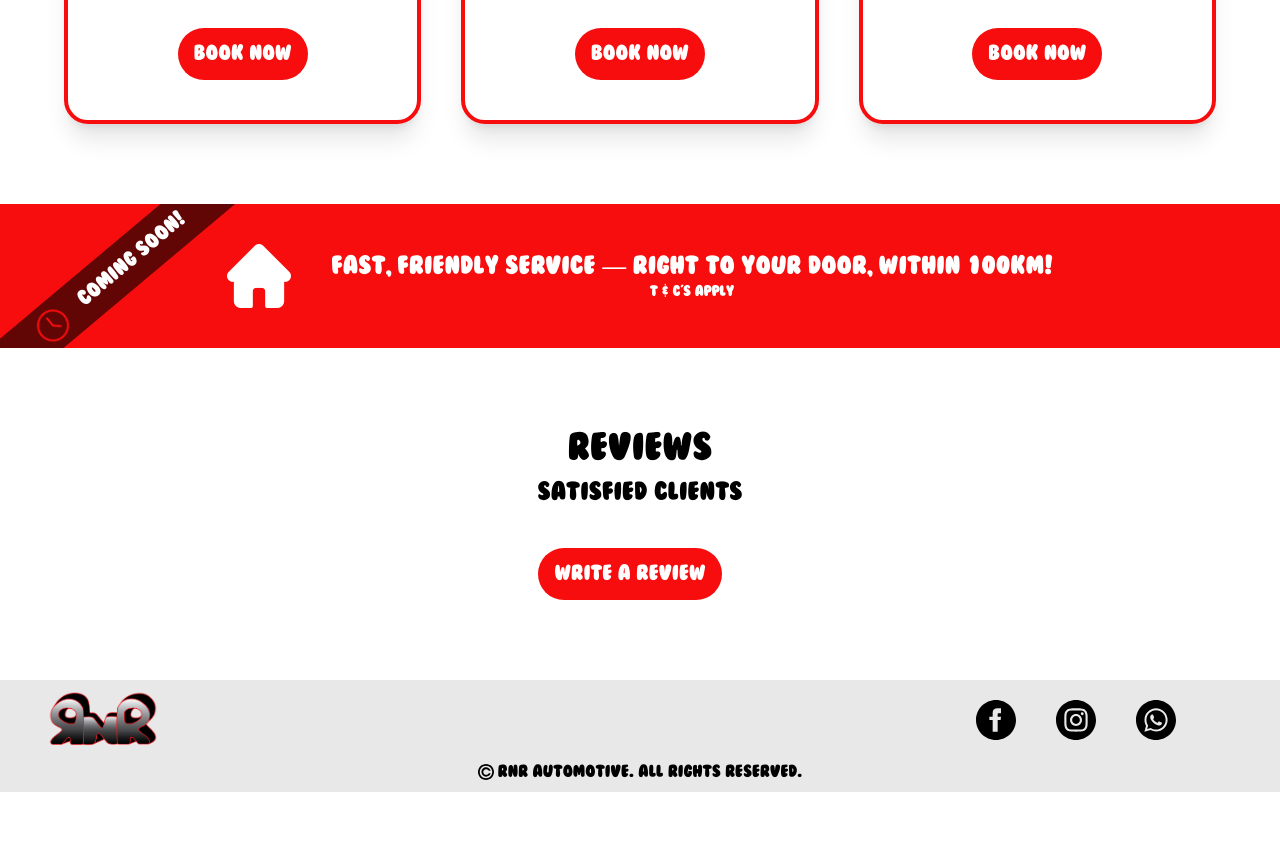
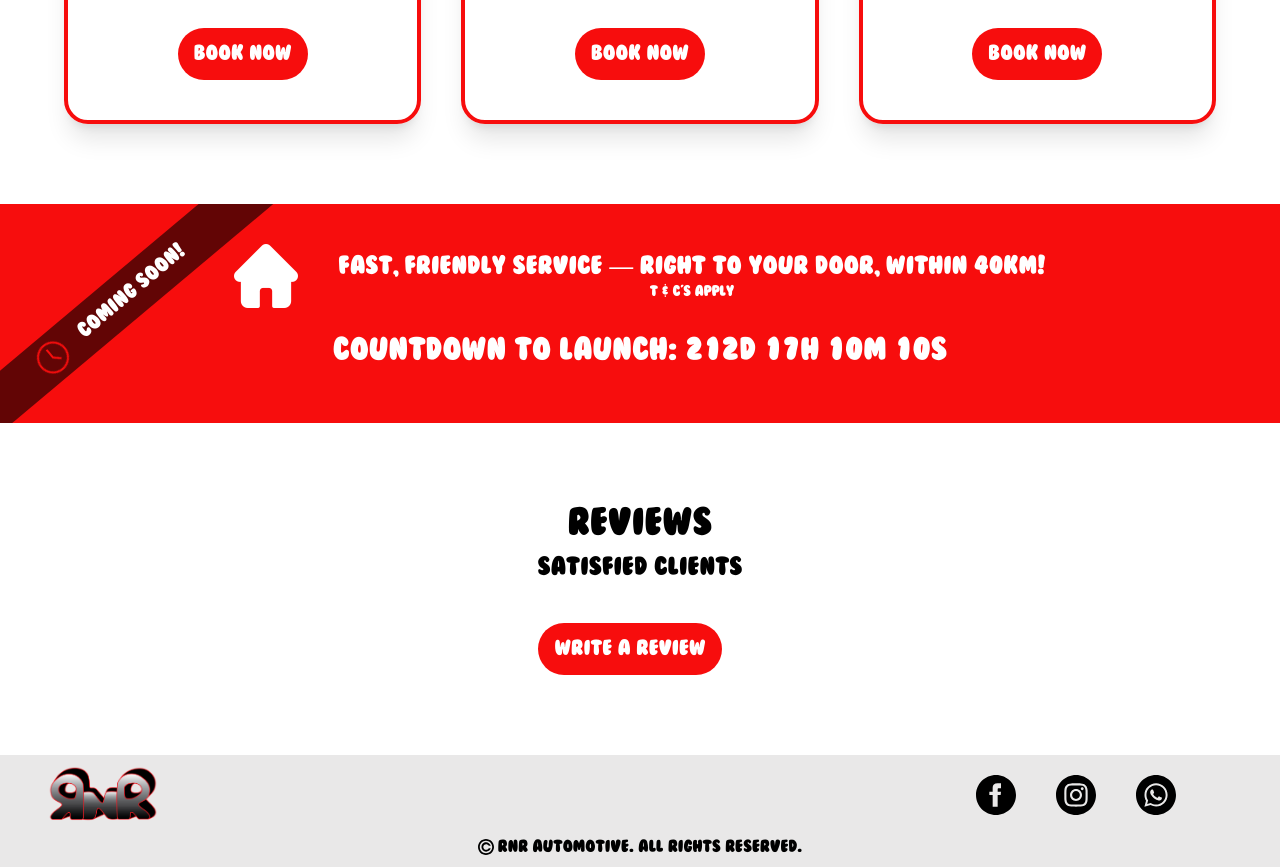
Before and after one commit to nGen-Studios/rnr-automotive, a Next.js app: page / in a window 1280 px wide. Shown: the part 2000-2867 px from the top of the page. Before the commit the page ends 2792 px from the top, so only its background shows below. Built offline with nearby package versions, Linux system fonts and the light colour scheme; no server answers.

Commit message:
made a counter

```diff
--- a/src/app/api/contact/route.ts
+++ b/src/app/api/contact/route.ts
@@ -43,7 +43,7 @@ export async function POST(request: any) {
   async function sendEmail() {
     // Create a transporter object using SMTP
     const transporter = nodemailer.createTransport({
-      host: process.env.NEXT_PUBLIC_HOST_SMPT, // Replace with your SMTP server
+      host: process.env.NEXT_PUBLIC_HOST_SMTP, // Replace with your SMTP server
       port: 465, // Use 465 for secure connection or 587 for TLS
       secure: true, // Set to true if using port 465
       auth: {
--- a/src/components/Banners/banner.tsx
+++ b/src/components/Banners/banner.tsx
@@ -1,23 +1,82 @@
+"use client"
+
+import { useState, useEffect } from "react";
 import Image from "next/image";
 import home from "@/public/icons/home-white.png";
 import clock from "@/public/icons/clock.png";
 
 export default function Banner() {
+	const [hideCountdownInfo, setHideCountdownInfo] = useState(true)
+	const [timeLeft, setTimeLeft] = useState({
+		days: 0,
+		hours: 0,
+		minutes: 0,
+		seconds: 0,
+	  });
+
+	useEffect(()=> {
+		// Set target date (6th January 2025, 08:00 AM)
+		const targetDate = new Date("2025-01-06T08:00:00").getTime();
+
+		const updateCountdown = () => {
+			const now = new Date().getTime();
+			const difference = targetDate - now;
+
+			if (difference <= 0) {
+			  setTimeLeft({
+				days: 0,
+				hours: 0,
+				minutes: 0,
+				seconds: 0,
+			  });
+			  setHideCountdownInfo(true);
+			  return;
+			}
+
+			setHideCountdownInfo(false);
+
+			// Calculate days, hours, minutes, and seconds left
+			const days = Math.floor(difference / (1000 * 60 * 60 * 24));
+			const hours = Math.floor((difference % (1000 * 60 * 60 * 24)) / (1000 * 60 * 60));
+			const minutes = Math.floor((difference % (1000 * 60 * 60)) / (1000 * 60));
+			const seconds = Math.floor((difference % (1000 * 60)) / 1000);
+
+			setTimeLeft({ days, hours, minutes, seconds });
+
+		  };
+
+		  // Call the function initially
+		  updateCountdown();
+
+		  // Set an interval to update every second
+		  const timer = setInterval(updateCountdown, 1000);
+
+		  // Cleanup the interval when the component is unmounted
+		  return () => clearInterval(timer);
+	},[])
+
+
   return (
     <section className="bg-secondary text-white mb-20 p-10 relative overflow-hidden mobile:p-5">
-      <div className="bg-black/[0.6] w-96 flex items-center justify-center gap-5 py-2 mb-2 absolute -rotate-[40deg] top-12 -left-20 text-xl tablet:top-[40px] tablet:-left-[110px] mobile:top-0 mobile:left-0 mobile:rotate-0 mobile:w-full">
+		{!hideCountdownInfo && <div className="bg-black/[0.6] w-96 flex items-center justify-center gap-5 py-2 absolute -rotate-[40deg] top-[80px] -left-[80px] text-xl  tablet:top-0 tablet:left-0 tablet:rotate-0 tablet:w-full">
         <Image src={clock} alt="clock icon" />
         <p>Coming soon!</p>
-      </div>
-      <div className="flex items-center justify-center gap-10 mobile:flex-col mobile:text-center mobile:gap-5 mobile:p-10 mobile:w-full">
+      </div> }
+
+      <div className="flex items-center mb-[10px] justify-center gap-10 tablet:mt-[20px] mobile:flex-col mobile:text-center mobile:gap-5 mobile:mt-[50px] mobile:w-full">
         <Image src={home} alt="home icon" />
         <div>
-          <p className="text-2xl mobile:text-base ">
-            Fast, Friendly Service — Right to Your Door, Within 100km!
+          <p className="text-2xl tablet:text-center mobile:text-base ">
+            Fast, Friendly Service — Right to Your Door, Within 40km!
           </p>
           <p className="text-center text-sm">T & C&apos;s apply</p>
         </div>
       </div>
+	  {!hideCountdownInfo &&  <div className="flex items-center justify-center py-[10px] gap-[20px] w-[auto] m-[auto]">
+        {/* <Image src={clock} alt="clock icon" /> */}
+        <p className="text-[30px] tablet:text-[28px] mobile:text-center mobile:text-[22px]">Countdown to Launch: {timeLeft.days}d {timeLeft.hours}h {timeLeft.minutes}m {timeLeft.seconds}s</p>
+      </div> }
+
     </section>
   );
 }
```
